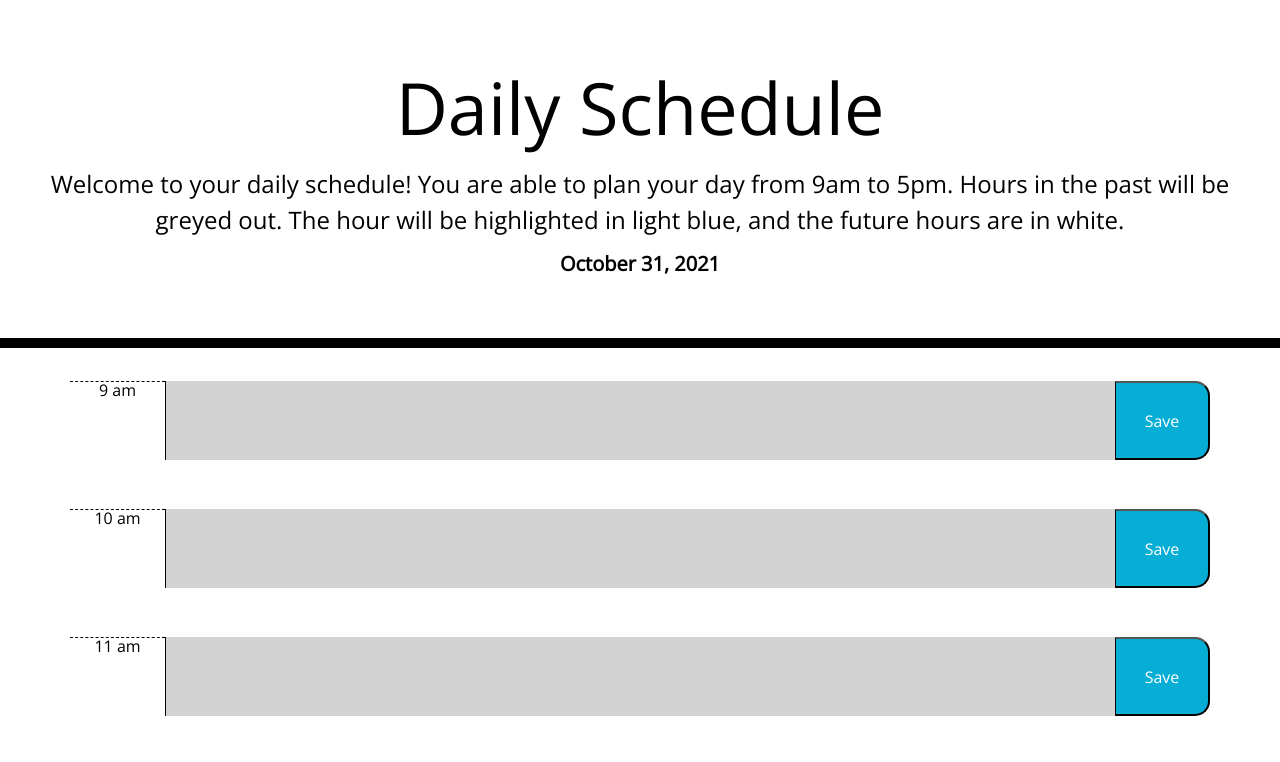
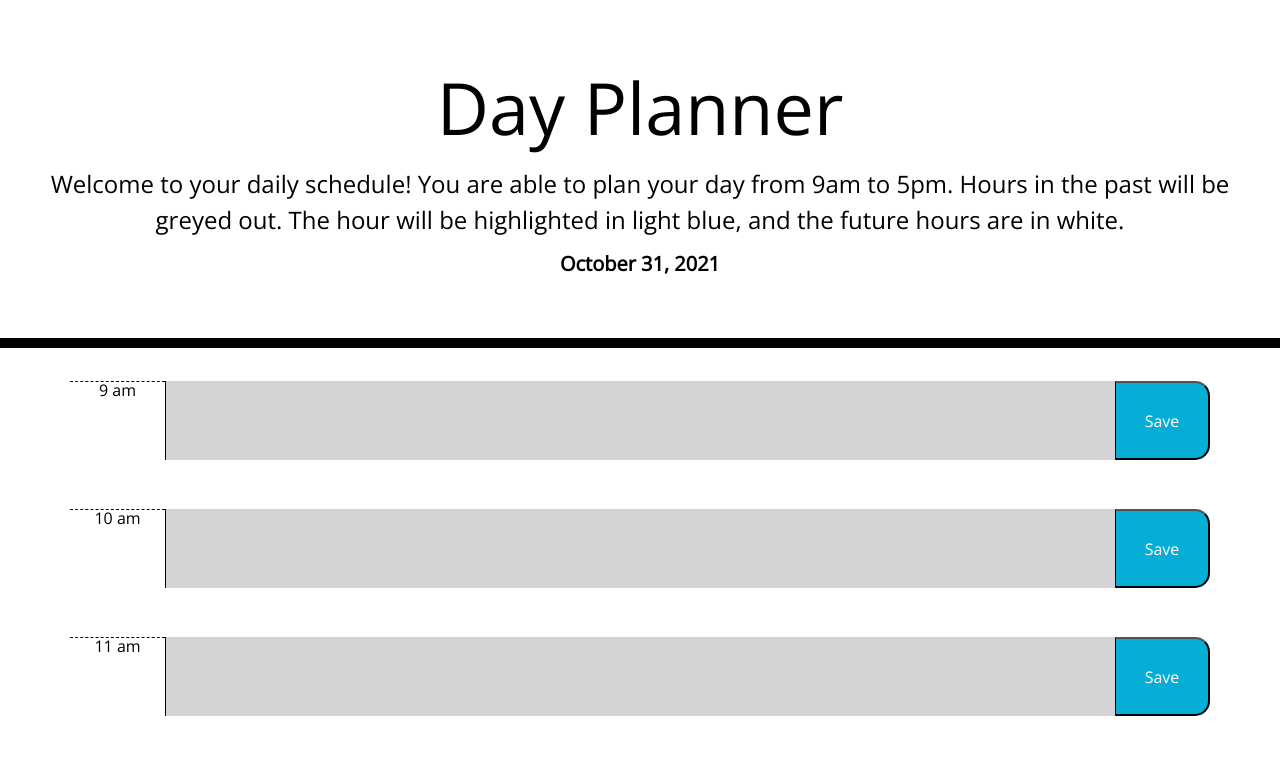
Before and after one commit to edytatar/day-planner, a plain HTML site: page index.html in a window 1280 px wide. Shown: the top 762 px of the page. Drawn offline with nearby package versions, Linux system fonts and the light colour scheme.

Commit message:
Changer title and h1 to reflect the rename

```diff
--- a/index.html
+++ b/index.html
@@ -10,12 +10,12 @@
         integrity="sha384-50oBUHEmvpQ+1lW4y57PTFmhCaXp0ML5d60M1M7uH2+nqUivzIebhndOJK28anvf" crossorigin="anonymous" />
     <link href="https://fonts.googleapis.com/css?family=Open+Sans&display=swap" rel="stylesheet" />
     <link rel="stylesheet" href="style.css" />
-    <title>Work Day Scheduler</title>
+    <title>Day Planner</title>
 </head>
 
 <body>
     <header class="jumbotron">
-        <h1 class="display-3">Daily Schedule</h1>
+        <h1 class="display-3">Day Planner</h1>
         <h2>Welcome to your daily schedule! You are able to plan your day from 9am to 5pm. Hours in the past
             will be greyed out. The hour will be highlighted in light blue, and the future hours are in white.</h2>
         <span id="currentDay"></span>
```
